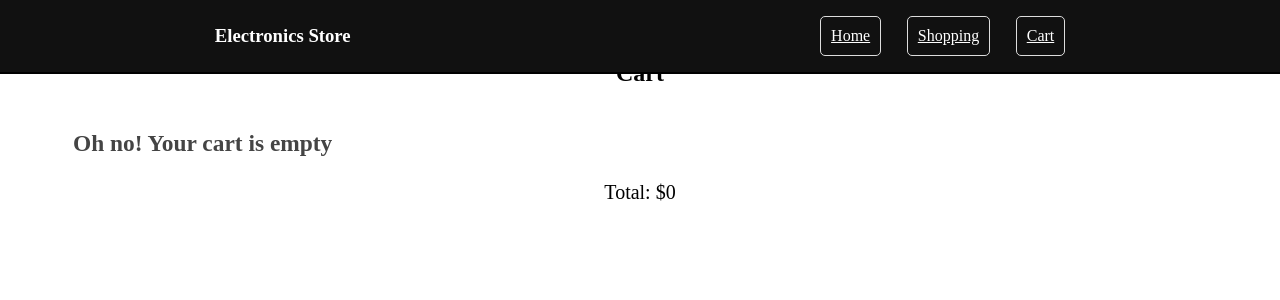
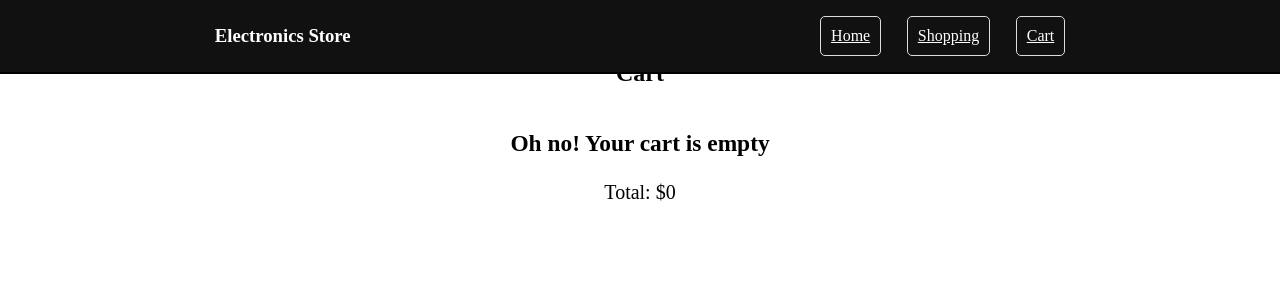
Before and after one commit to jwaddell10/ShoppingCart, a React (Vite) app: page /cart in a window 1280 px wide. Shown: the top 300 px of the page. Built offline with nearby package versions, Linux system fonts and the light colour scheme; the HTML template or start-up script is replaced by a standard one.

Commit message:
styled cart

```diff
--- a/src/components/Cart/Cart.jsx
+++ b/src/components/Cart/Cart.jsx
@@ -60,8 +60,6 @@ const StyledList = styled.section`
   display: grid;
   grid-gap: 2rem;
   grid-template-columns: repeat(auto-fill, minmax(20rem, 1fr));
-  background-color: #fff;
-  color: #444;
   list-style-type: none;
   width: 100vw;
 `;
@@ -93,6 +91,7 @@ const StyledText = styled.section`
   justify-content: center;
   align-items: center;
   grid-column: unset;
+  width: 100vw;
 `;
 
 Cart.propTypes = {
--- a/src/components/Cart/Cart.module.css
+++ b/src/components/Cart/Cart.module.css
@@ -12,3 +12,7 @@
     flex-direction: column;
     margin-top: 2rem;
   }
+
+.h3 {
+    text-align: center;
+}
```
